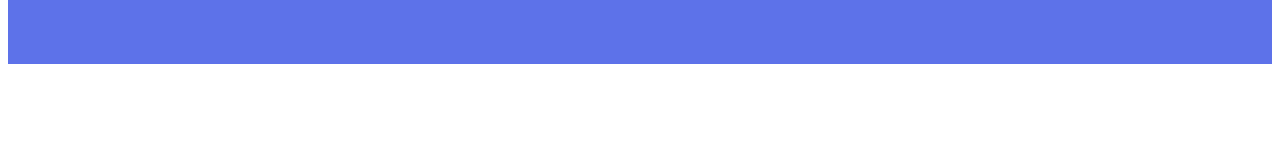
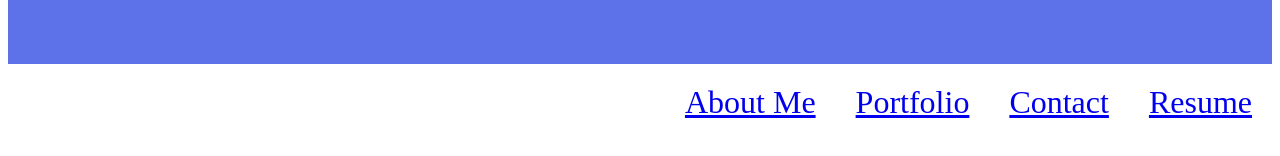
Before and after one commit to alam2tg/alam-portfolio, a React (Vite) app in the folder alam-portfolio/: page / in a window 1280 px wide. Shown: the part 144-300 px from the top of the page. Built offline with nearby package versions, Linux system fonts and the light colour scheme.

Commit message:
Add Navigation Styling

```diff
--- a/alam-portfolio/src/App.jsx
+++ b/alam-portfolio/src/App.jsx
@@ -1,12 +1,12 @@
 import Header from './components/Header';
-import Nav from './components/Nav';
+import Nav from './components/Navigation';
 
 
 export default function App() {
   return(
     <div>
+      <Header />
       <Nav />
-      <Header />
 
     </div>
   )
--- a/alam-portfolio/src/components/Navigation.jsx
+++ b/alam-portfolio/src/components/Navigation.jsx
@@ -8,6 +8,15 @@
 	// Resume Section: Downloadable link to resume
 
 // Footer include linkedin, github, 3rd platform
+const navStyle = {
+	content: {
+		padding: 20,
+	},
+	navFont: {
+		fontSize: '2rem',
+	}
+}
+
 
 export default function Nav() {
 	return (
@@ -16,21 +25,23 @@ export default function Nav() {
 				style={{
 					display: 'flex',
 					flexDirection: 'row',
-					alignItems: 'flex-start',
-					justifyContent: 'flex-start',
+					alignItems: 'flex-end',
+					justifyContent: 'flex-end',
 			}}
 			>
-				<div>
-					<a href="#">About Me</a>
+				<div style={navStyle.content}>
+					<a href="#" style={navStyle.navFont}>About Me</a>
 				</div>
-				<div>
-					<a href="#">Portfolio</a>
+				<div  style={navStyle.content}>
+					<a href="#"style={navStyle.navFont}>Portfolio
+</a>
 				</div>
-				<div>
-					<a href="#">Contact</a>
+				<div style={navStyle.content}>
+					<a href="#" style={navStyle.navFont}>Contact
+</a>
 				</div>
-				<div>
-					<a href="#">Resume</a>
+				<div style={navStyle.content}>
+					<a href="#" style={navStyle.navFont}>Resume</a>
 				</div>
 
 			</section>
```
